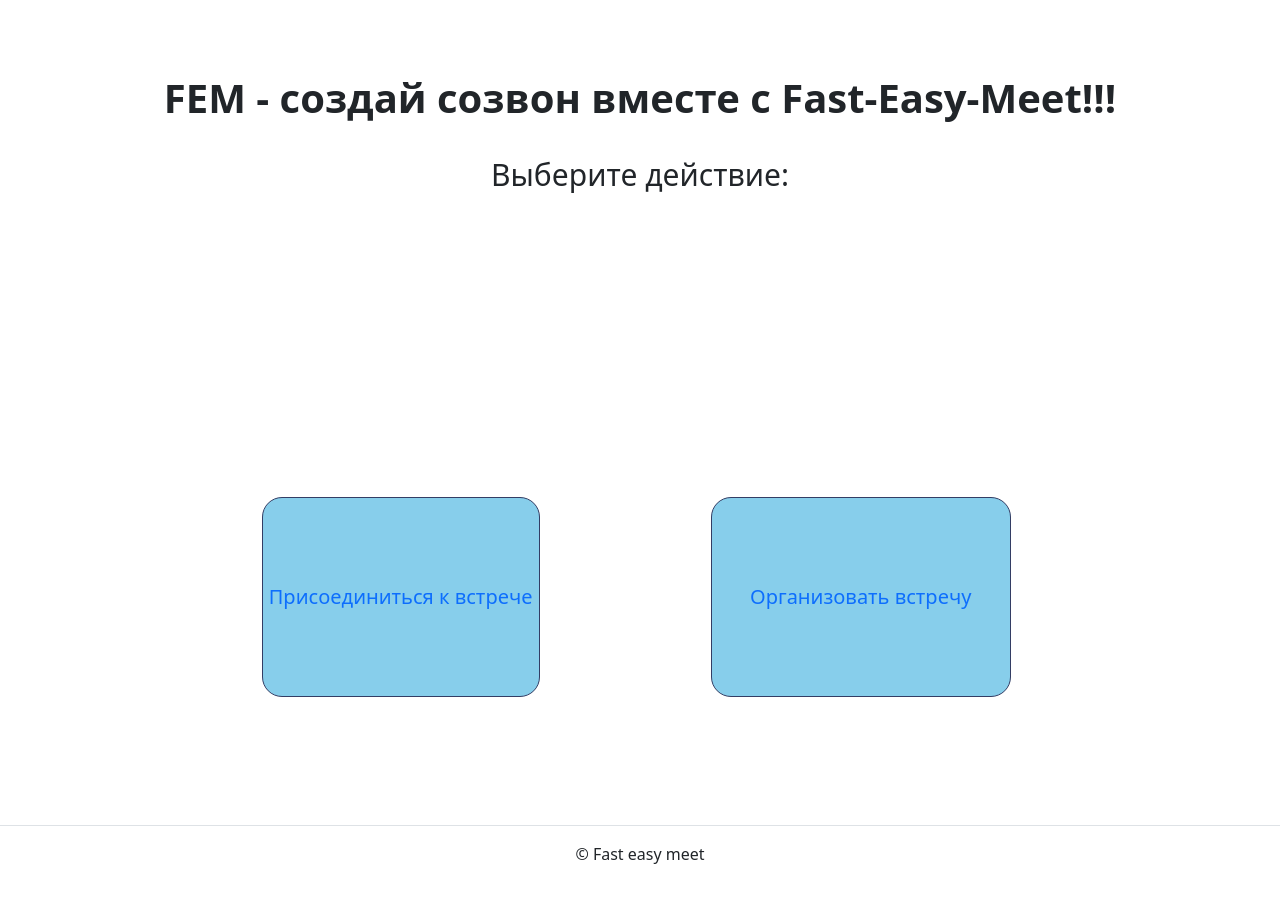
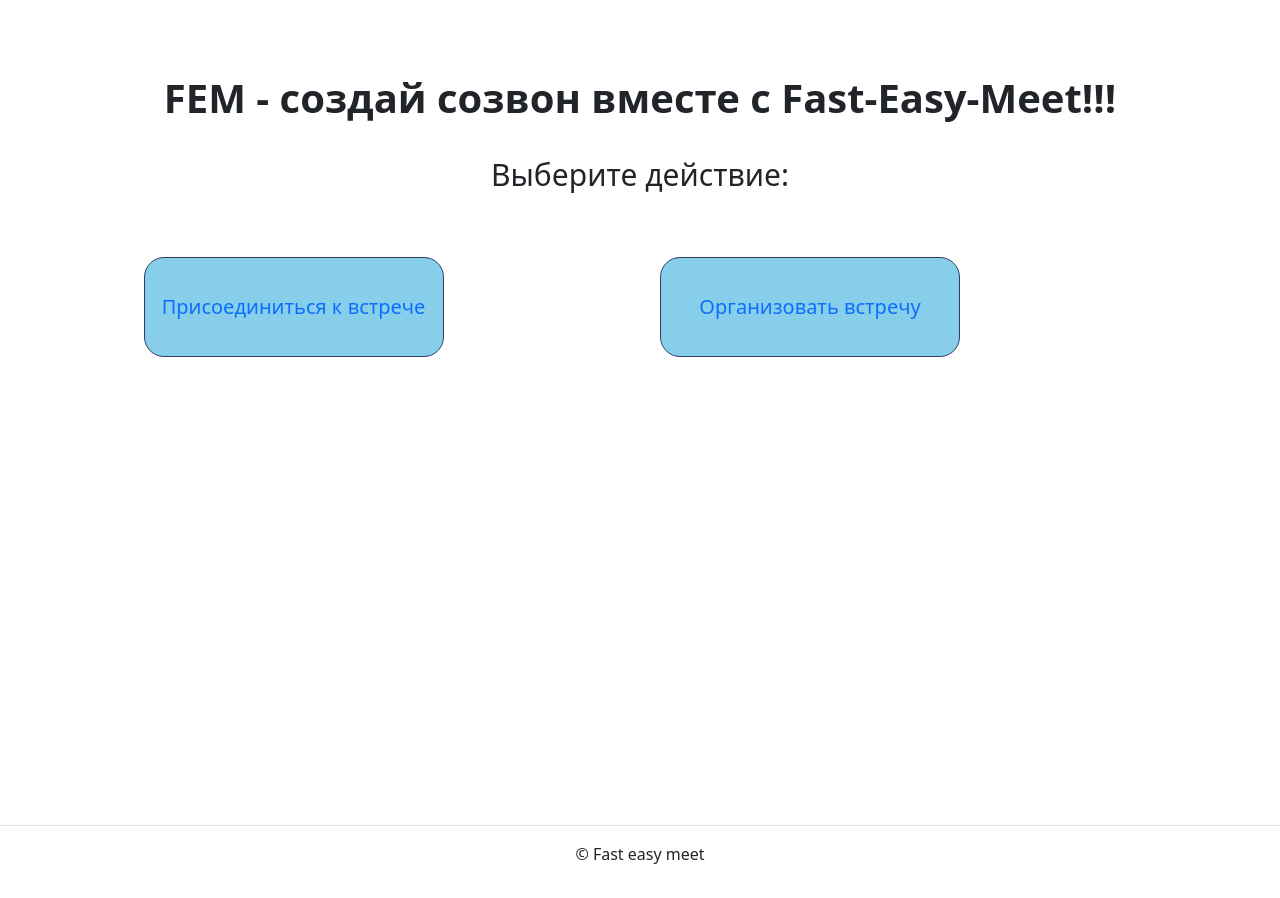
Before and after one commit to Lobanov07/Fast-Easy-Meet, a Django app: page / in a window 1280 px wide. Shown: the part 56-954 px from the top of the page. Run offline with Django 3.2, Linux system fonts and the light colour scheme; some libraries are stand-ins or nearby versions.

Commit message:
main buttons almost fixing

```diff
--- a/templates/pages/index.html
+++ b/templates/pages/index.html
@@ -22,15 +22,18 @@
 }
 .main-content {
     display: flex;
-    justify-content: space-between;
+    justify-content: center;
     padding: 20px;
+    margin-left: auto;
+    margin-right: auto;
 }
 .left-block {
     min-height: 520px;
     width: 48%;
     padding: 20px;
     border-radius: 10px;
-    position: relative; /* Устанавливаем позицию для родительского контейнера */
+    display: flex;
+    flex-direction: column;
 }
 .right-block {
     width: 48%;
@@ -42,26 +45,26 @@
 
   </style>
 
-<div class="main" style="max-width: 1600px; min-height: 700px; justify-content: center; display: block">
+<div class="main" style="max-width: 2000px; min-height: 700px; justify-content: center; display: block">
   <div class="main-header">
     <b style="font-size: 40px; left: 200px;">FEM - создай созвон вместе с Fast-Easy-Meet!!!</b><br><br>
 
     <class style="font-size: 30px; left: 450px">Выберите действие:</class>
+  </div>
     <div class="main-content">
-    <div class="left-block">
-      <div>
-        <button class="join_button" style="max-width: 300px; min-height: 200px; position: relative; top: 260px; left: 30px;">
+      <div class="left-block" style="position: relative; left: 0px; right:auto;">
+        <button class="join_button" style="max-width: 300px; min-height: 100px; position: static">
           <a href="{% url 'pages:create_meeting' %}" style="text-decoration: none;">Присоединиться к встрече</a>
         </button>
       </div>
-    </div>
-    <div class="right-block">
-      <button class="join_button" style="max-width: 300px; min-height: 200px; position: relative; top: 260px; left: 30px">
-        <a href="{% url 'pages:create_meeting' %}" style="text-decoration: none;">Организовать встречу</a>
-      </button>
-    </div>
+      <div class="right-block" style="position: relative; left: auto; right: 0px;">
+        <button class="join_button" style="max-width: 300px; min-height: 100px; position: static">
+          <a href="{% url 'pages:create_meeting' %}" style="text-decoration: none;">Организовать встречу</a>
+        </button>
+      </div>
+      </div>
   </div>
-  </div>
+
 
 
 
```
